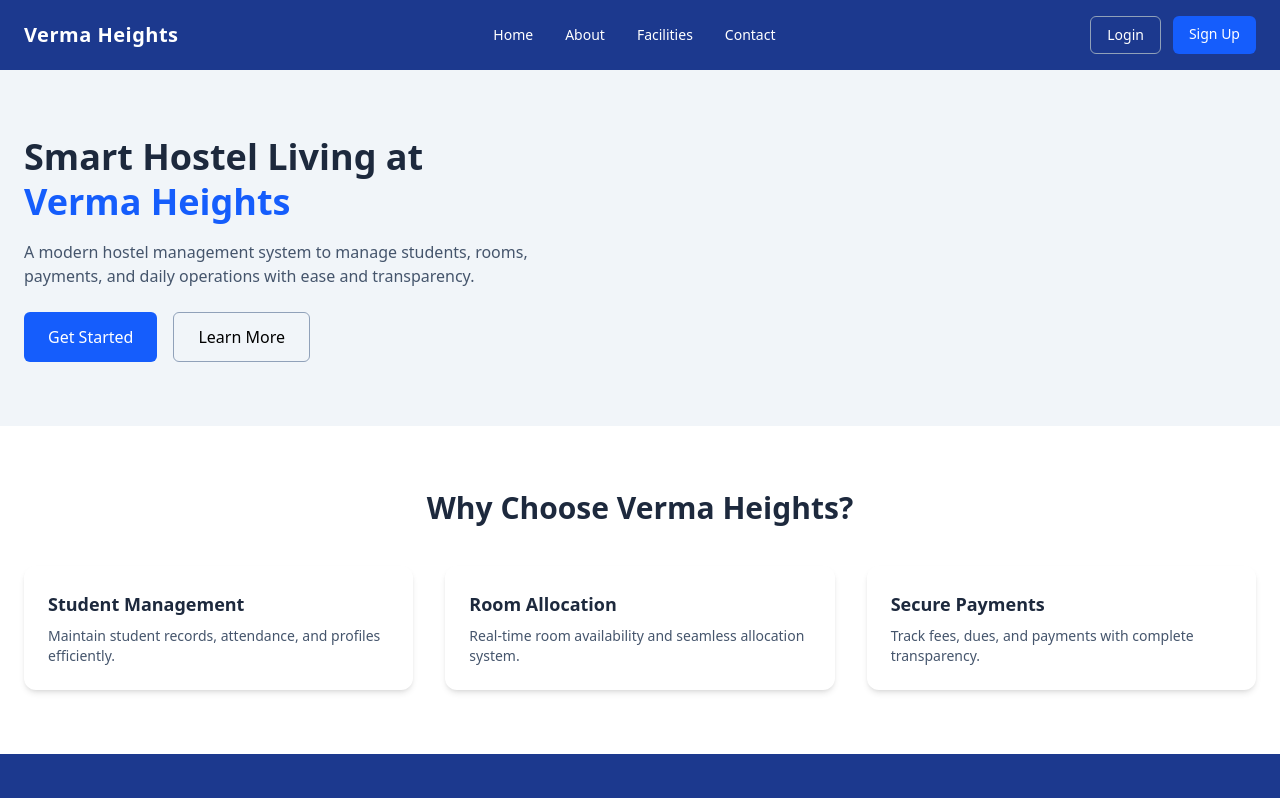
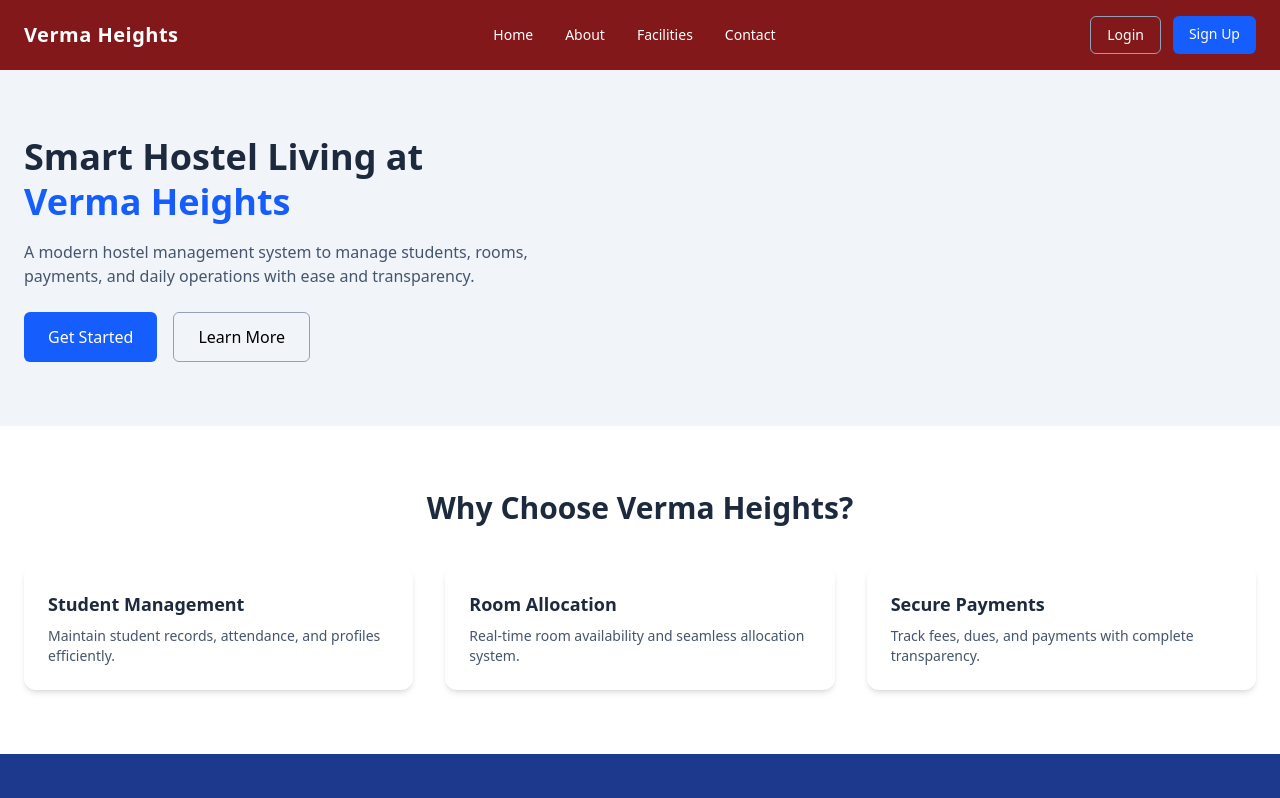
Before and after one commit to saqibmohd9467-ops/hostel-management, a React app in the folder frontend/: page / in a window 1280 px wide. Shown: the top 798 px of the page. Built offline with nearby package versions, Linux system fonts and the light colour scheme; the HTML template or start-up script is replaced by a standard one.

Commit message:
changed header bgcolor to red

```diff
--- a/frontend/src/components/Header.jsx
+++ b/frontend/src/components/Header.jsx
@@ -5,7 +5,7 @@
 const Header = () => {
     return (
         <div>
-            <header className="bg-blue-900 text-white">
+            <header className="bg-red-900 text-white">
                 <div className="max-w-7xl mx-auto px-6 py-4 flex items-center justify-between">
 
                     {/* Logo */}
```
